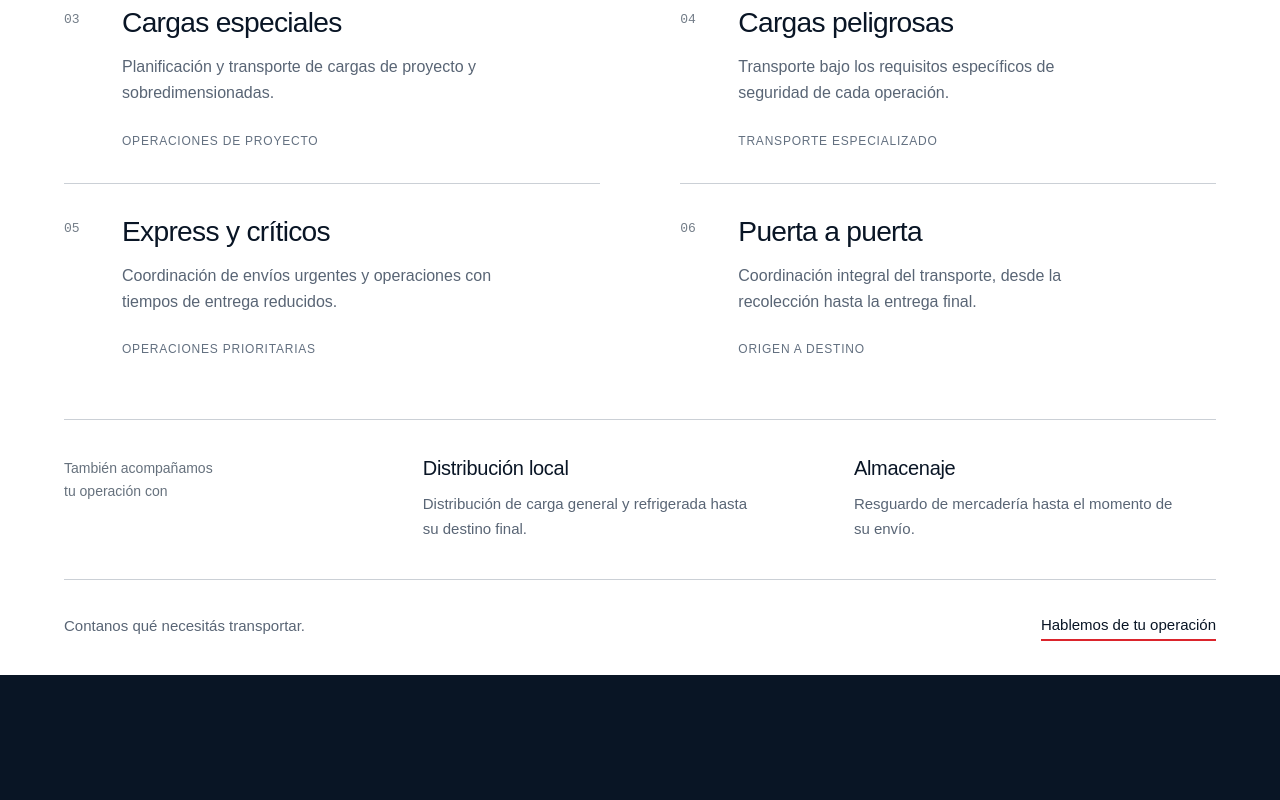
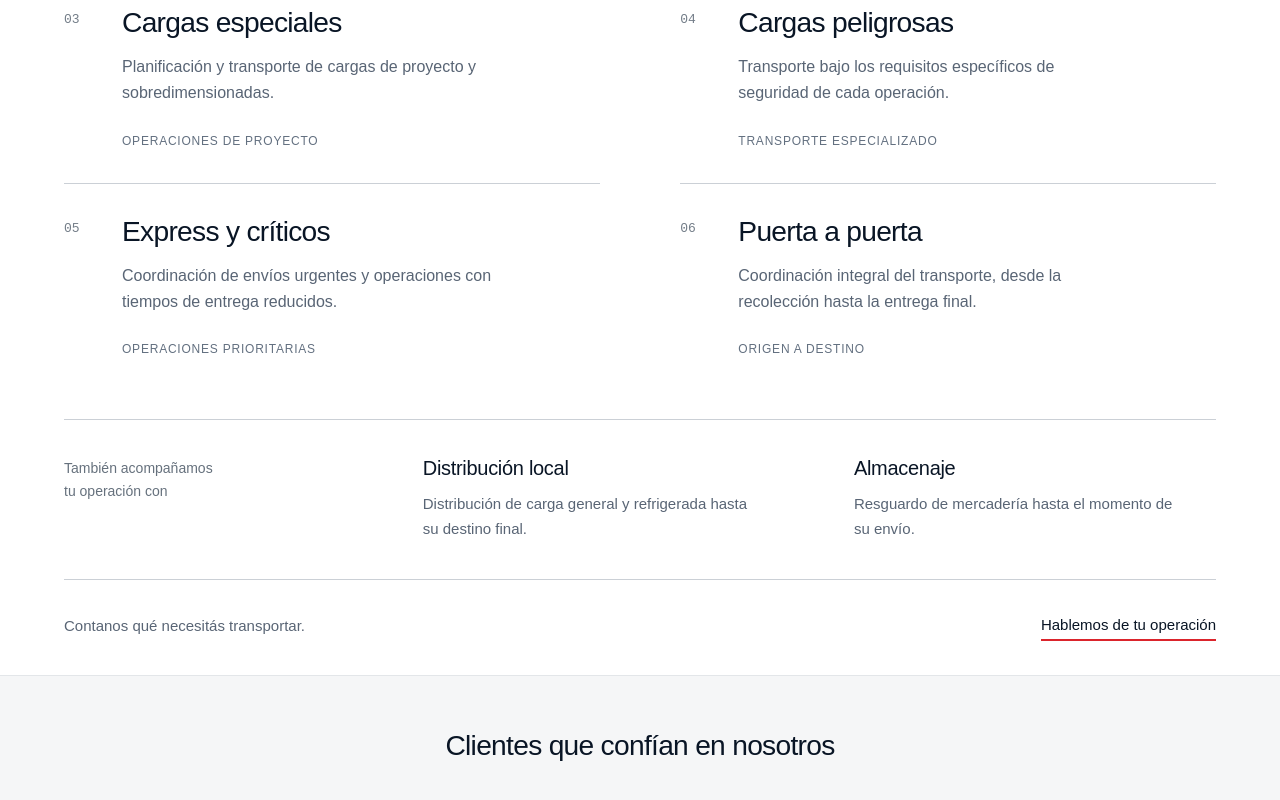
Before and after one commit to orbinetuy-alt/blginternacional, a Next.js app: page / in a window 1280 px wide. Shown: the part 1286-2086 px from the top of the page. Before the commit the page ends 1961 px from the top, so only its background shows below. Built offline with nearby package versions, Linux system fonts and the light colour scheme.

Commit message:
Update Site source

```diff
--- /dev/null
+++ b/app/clients.tsx
@@ -0,0 +1,11 @@
+export default function Clients() {
+  return (
+    <section className="clients" id="clientes" aria-labelledby="clients-title">
+      <div className="clients-inner">
+        <h2 id="clients-title">Clientes que confían en nosotros</h2>
+        {/* Reserved for the infinite logo carousel once client assets arrive. */}
+        <div className="clients-logo-space" aria-hidden="true" />
+      </div>
+    </section>
+  );
+}
--- a/app/globals.css
+++ b/app/globals.css
@@ -1,11 +1,11 @@
-:root { --navy: #091525; --red: #db242c; --white: #fff; }
+:root { --navy: #091525; --red: #db242c; --white: #fff; --nav-height: 102px; }
 * { box-sizing: border-box; }
-html { scroll-behavior: smooth; }
+html { scroll-behavior: smooth; scroll-padding-top: calc(var(--nav-height) + 24px); }
 body { margin: 0; background: var(--navy); color: var(--white); font-family: Arial, Helvetica, sans-serif; -webkit-font-smoothing: antialiased; }
 a { color: inherit; text-decoration: none; }
 button { font: inherit; cursor: pointer; }
 a:focus-visible, button:focus-visible { outline: 2px solid white; outline-offset: 7px; }
-.header { position: relative; z-index: 5; height: 102px; padding: 0 5%; display: flex; align-items: center; justify-content: space-between; background: var(--navy); }
+.header { position: sticky; top: 0; z-index: 30; height: var(--nav-height); padding: 0 5%; display: flex; align-items: center; justify-content: space-between; background: var(--navy); box-shadow: 0 1px 0 #ffffff15; }
 .brand { display: block; flex-shrink: 0; }
 .brand img { display: block; width: 132px; height: auto; }
 .navigation { display: flex; align-items: center; gap: clamp(25px, 3vw, 48px); }
@@ -34,12 +34,13 @@ h1 { margin: 0; font-size: clamp(44px, 4.45vw, 80px); font-weight: 500; letter-s
 body:has(dialog[open]) { overflow: hidden; }
 @media(min-aspect-ratio: 2/1) and (min-width: 801px) { .hero { min-height: 480px; } .hero-heading { top: 43%; } }
 @media(max-width: 800px) {
+  :root { --nav-height: 88px; }
   .header { height: 88px; padding: 0 6%; }
   .brand img { width: 114px; }
   .menu-toggle { display: flex; align-items: center; gap: 16px; padding: 14px 0 14px 14px; border: 0; background: transparent; color: white; font-size: 14px; }
   .menu-lines { width: 24px; height: 10px; border-top: 1px solid white; border-bottom: 1px solid white; }
   .menu-lines.is-open { border-bottom-color: transparent; transform: rotate(-45deg); }
-  .navigation { display: none; position: absolute; top: 88px; left: 0; right: 0; padding: 24px 6% 32px; background: var(--navy); border-top: 1px solid #ffffff25; align-items: stretch; gap: 0; }
+  .navigation { display: none; position: absolute; top: 88px; left: 0; right: 0; max-height: calc(100dvh - var(--nav-height)); overflow-y: auto; padding: 24px 6% 32px; background: var(--navy); border-top: 1px solid #ffffff25; align-items: stretch; gap: 0; }
   .navigation.is-open { display: flex; flex-direction: column; }
   .navigation button, .nav-section { text-align: left; font-size: 18px; padding: 15px 0; }
   .nav-contact { margin: 20px 0 0; text-align: center; }
@@ -54,7 +55,7 @@ body:has(dialog[open]) { overflow: hidden; }
 }
 @media(prefers-reduced-motion: reduce) { * { scroll-behavior: auto !important; } }
 
-.services { color: var(--navy); background: #fff; padding: 100px 5% 0; scroll-margin-top: 32px; }
+.services { color: var(--navy); background: #fff; padding: 100px 5% 0; }
 .services-inner { max-width: 1440px; margin: 0 auto; }
 .section-label { display: flex; align-items: center; gap: 12px; margin: 0 0 28px; color: #5b6672; font-size: 12px; font-weight: 600; letter-spacing: .1em; text-transform: uppercase; }
 .section-label::before { content: ''; display: block; width: 22px; height: 2px; background: var(--red); }
@@ -78,6 +79,16 @@ body:has(dialog[open]) { overflow: hidden; }
 .services-contact>span { color: #596575; }
 .services-contact>a { border-bottom: 2px solid var(--red); padding: 6px 0; }
 .services-contact>a:hover { color: #bd1e27; }
+
+.clients { background: #f5f6f7; color: var(--navy); padding: 52px 5% 36px; border-top: 1px solid #e3e6e9; }
+.clients-inner { max-width: 1440px; margin: 0 auto; }
+.clients h2 { margin: 0; text-align: center; font-size: clamp(23px, 2.2vw, 32px); font-weight: 500; letter-spacing: -.025em; line-height: 1.25; }
+.clients-logo-space { min-height: 136px; }
+@media(max-width: 560px) {
+  .clients { padding: 40px 6% 24px; }
+  .clients h2 { max-width: 300px; margin: 0 auto; }
+  .clients-logo-space { min-height: 110px; }
+}
 
 /* Short, one-time entrances; hover feedback never changes layout. */
 .hero-heading .eyebrow { animation: enter-up 650ms cubic-bezier(.2,.7,.2,1) 80ms both; }
--- a/app/page.tsx
+++ b/app/page.tsx
@@ -2,6 +2,7 @@ import Image from 'next/image';
 import Navigation from './navigation';
 import Services from './services';
 import ScrollReveal from './scroll-reveal';
+import Clients from './clients';
 
 export default function Home() {
   return (
@@ -18,6 +19,7 @@ export default function Home() {
         <p className="photo-caption">BLG · TRANSPORTE TERRESTRE</p>
       </section>
       <ScrollReveal><Services /></ScrollReveal>
+      <Clients />
     </main>
   );
 }
```
